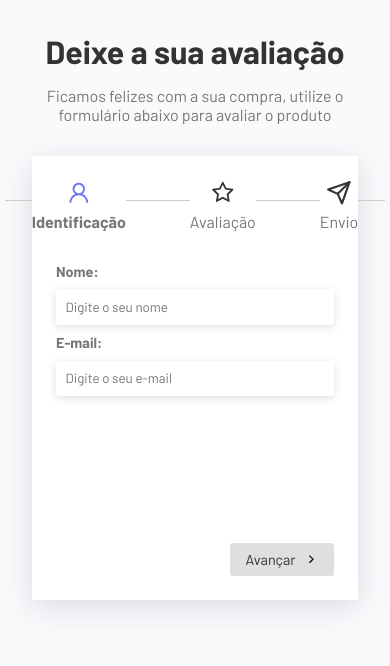
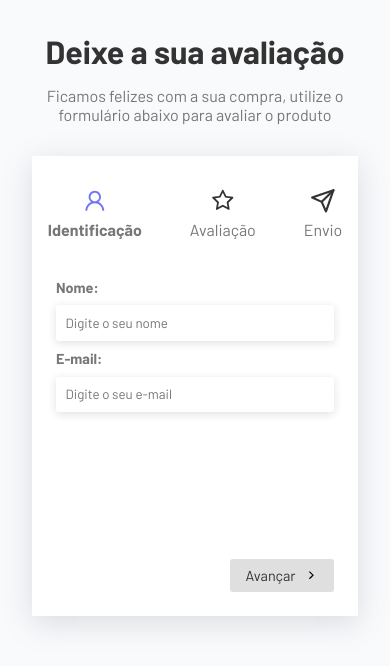
Before and after one commit to PhilipeF/react-form-multi, a React (Vite) app: page / in a window 390 px wide. Shown: the top 666 px of the page. Built offline with nearby package versions, Linux system fonts and the light colour scheme.

Commit message:
Feat: Responsividade ok

```diff
--- a/src/components/Steps.css
+++ b/src/components/Steps.css
@@ -1,6 +1,3 @@
-/* .active {
-  background-color: #92a8d1;
-} */
 .steps {
   display: flex;
   gap: 4rem;
@@ -25,7 +22,7 @@
   background-color: #fff;
   z-index: 1;
   width: 120px;
-  paddign: 0.5rem;
+  padding: 0.5rem;
 }
 
 .step svg {
@@ -40,3 +37,12 @@
 .active svg {
   fill: #7076f4;
 }
+
+@media(max-width: 768px) {
+  .steps {
+    gap: 2rem;
+  }
+  .steps::after {
+    display: none;
+  }
+}
```
